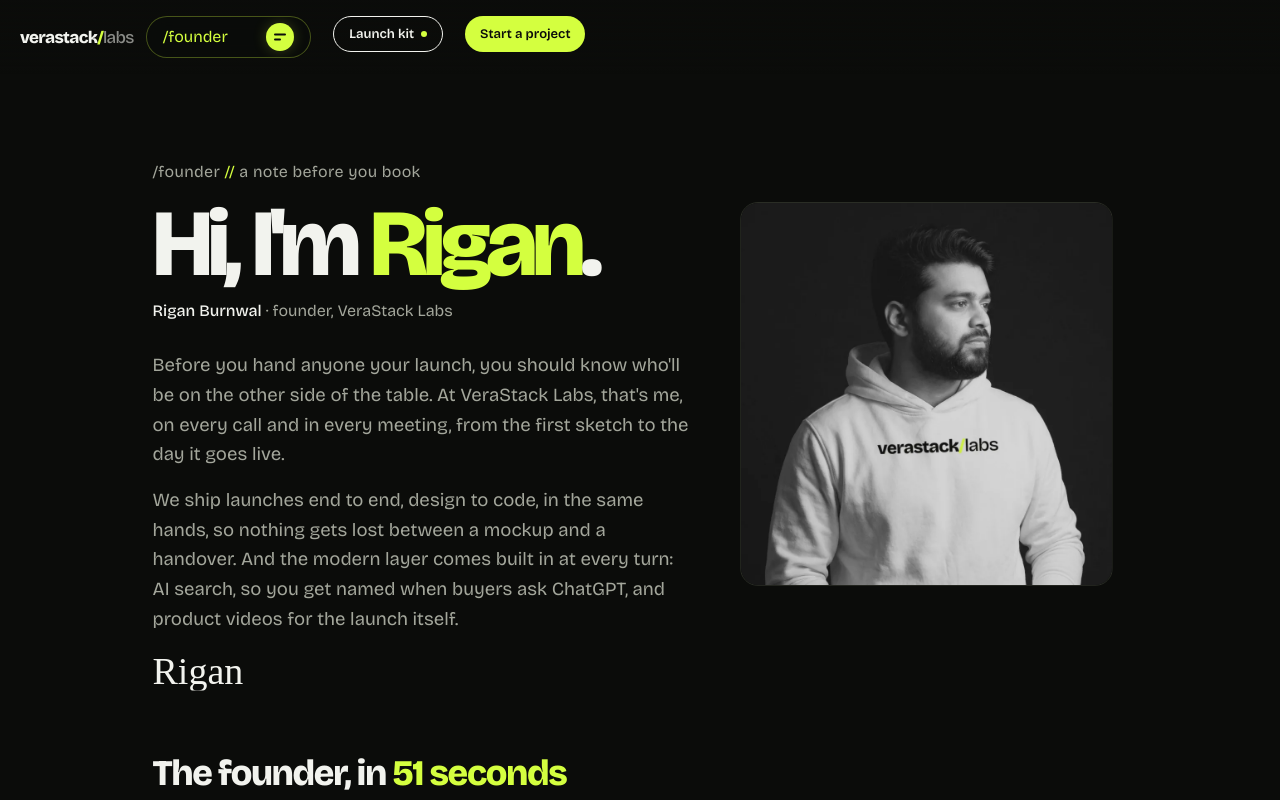
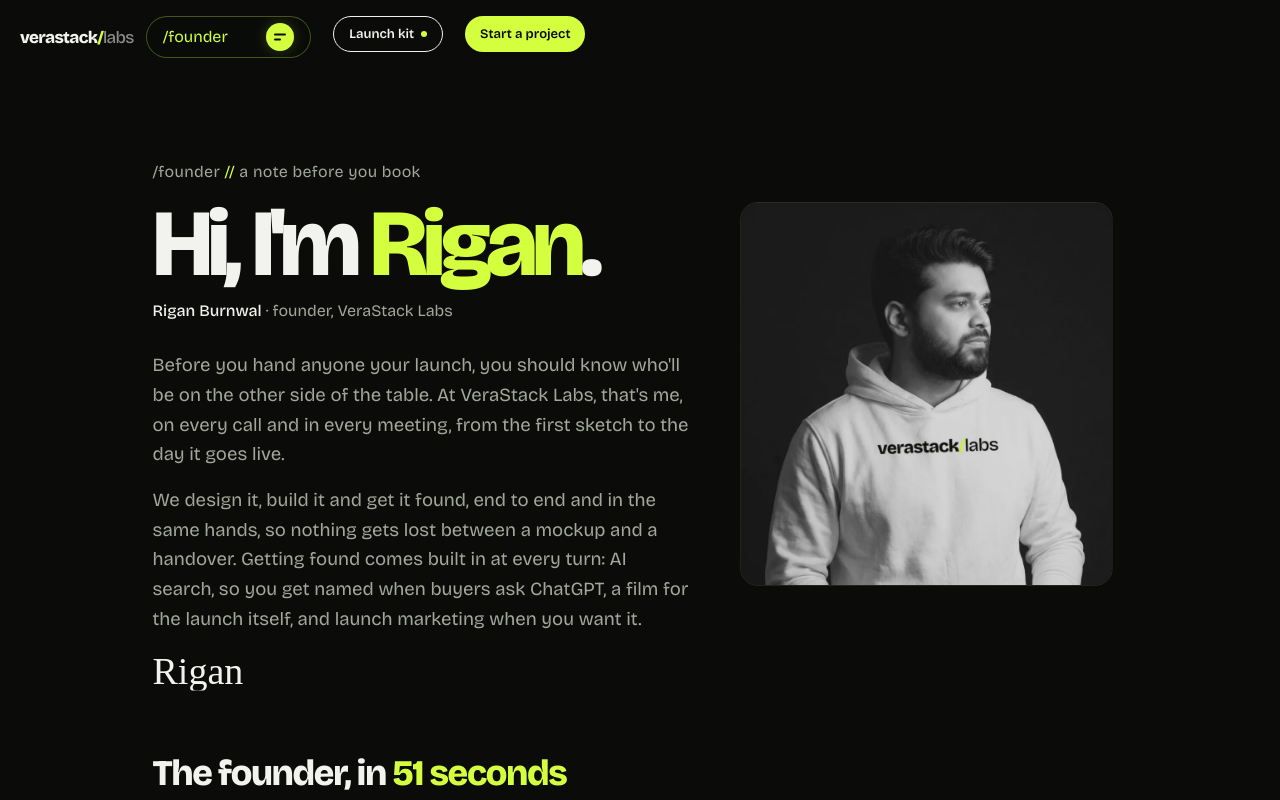
Before and after one commit to verastack-labs/verastack-labs.github.io, a Next.js app: page /founder in a window 1280 px wide. Shown: the top 800 px of the page. Built offline with nearby package versions, Linux system fonts and the light colour scheme.

Commit message:
copy: founder letter speaks to the whole launch

```diff
--- a/src/data/founder.ts
+++ b/src/data/founder.ts
@@ -29,7 +29,7 @@ export const founder = {
   sameAs: ['https://riganb.github.io', 'https://github.com/riganb', 'https://www.linkedin.com/in/rigan-burnwal/'],
   letter: [
     "Before you hand anyone your launch, you should know who'll be on the other side of the table. At VeraStack Labs, that's me, on every call and in every meeting, from the first sketch to the day it goes live.",
-    'We ship launches end to end, design to code, in the same hands, so nothing gets lost between a mockup and a handover. And the modern layer comes built in at every turn: AI search, so you get named when buyers ask ChatGPT, and product videos for the launch itself.',
+    'We design it, build it and get it found, end to end and in the same hands, so nothing gets lost between a mockup and a handover. Getting found comes built in at every turn: AI search, so you get named when buyers ask ChatGPT, a film for the launch itself, and launch marketing when you want it.',
   ],
   // `source` is the work entry each figure comes from; `evidence` must appear in that entry's text.
   metrics: [
```
